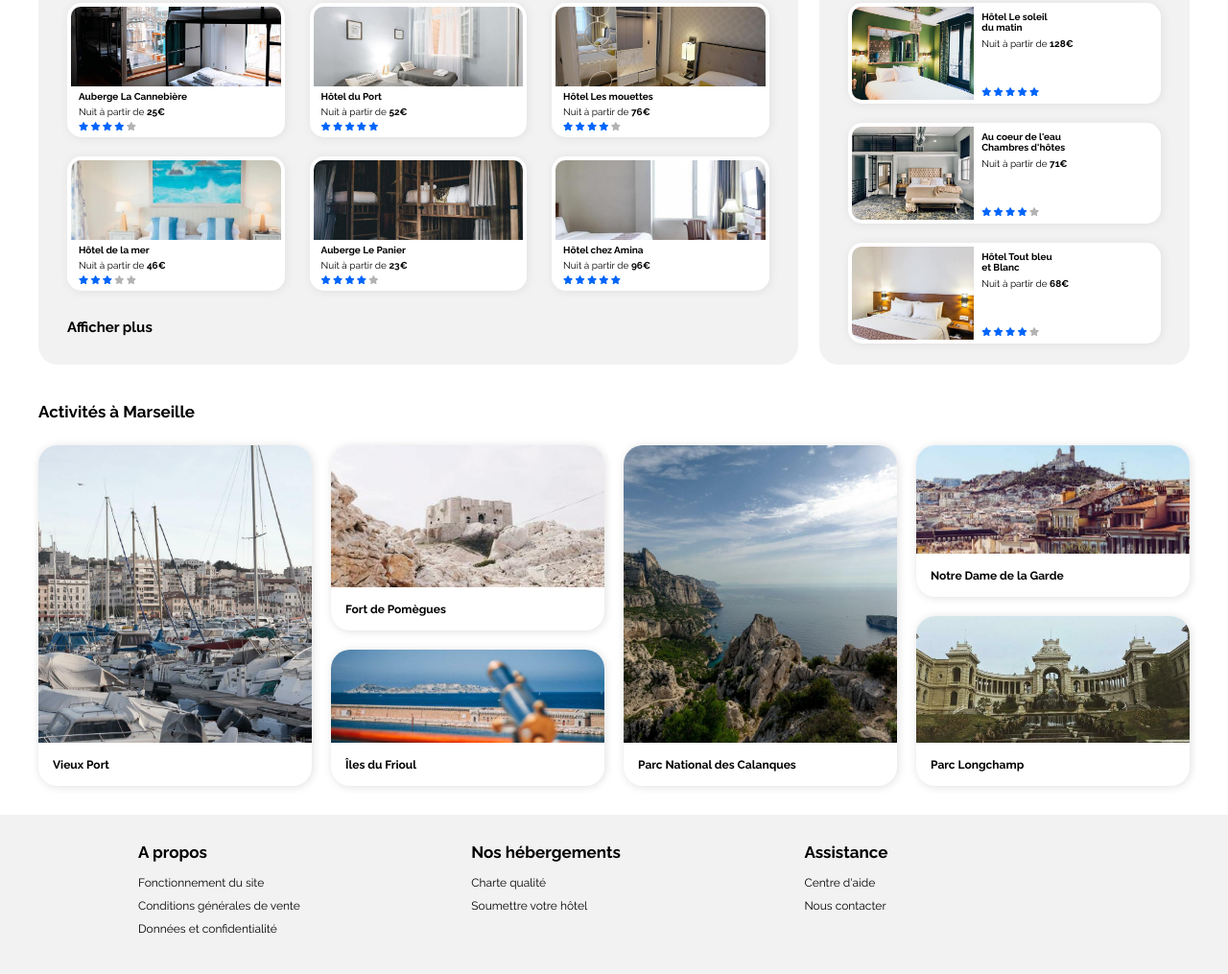
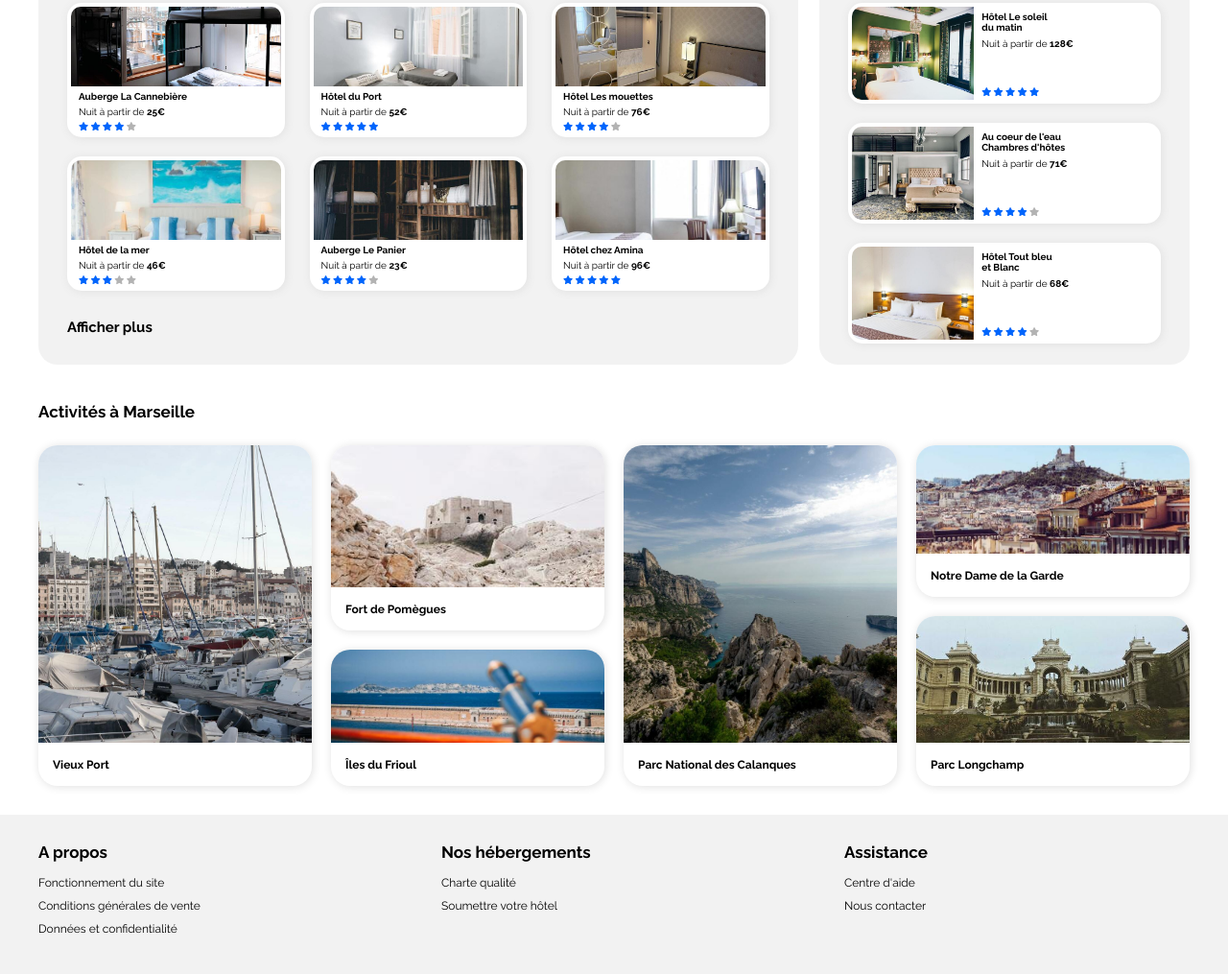
Before and after one commit to 4Sitam4/Booki-OpenClassrooms-fini, a plain HTML site: page index.html in a window 1280 px wide. Shown: the part 381-1396 px from the top of the page at 96% size. Drawn offline with nearby package versions, Linux system fonts and the light colour scheme.

Commit message:
Alignement du logo booki + colonnes du footer
Alignement du logo booki + colonnes du footer

```diff
--- a/css/style.css
+++ b/css/style.css
@@ -392,13 +392,26 @@ body {
 
 /* PARTIE FOOTER DESKTOP */
 .footer-panels {
-  max-width: 992px;
+  max-width: 1200px;
   margin: auto;
   display: flex;
   margin-top: 30px;
   padding: 30px 0;
   justify-content: space-between;
 }
+
+/* Pour pouvoir aligner la colonne de gauche à gauche,
+et celle de droite à droite */
+
+/* #footer-panel-1{
+  text-align: start;
+}
+#footer-panel-2{
+  text-align: center;
+}
+#footer-panel-3{
+  text-align: end;
+} */
 
 .footer-panel {
   width: 30%;
--- a/index.html
+++ b/index.html
@@ -16,7 +16,7 @@
 
     <body>
         <header id="header">
-            <a href="#"><img src="images/logo/Booki@3x.png" class="header-logo" alt="Booki_logo" /></a>
+            <a href="#"><img src="images/logo/Booki.png" class="header-logo" alt="Booki_logo" /></a>
             <nav class="header-nav">
                 <ul class="header-nav-list">
                     <li class="header-nav-list-page">
@@ -322,18 +322,18 @@
         </main>
         <footer id="footer">
             <div class="footer-panels">
-            <div class="footer-panel">
+            <div class="footer-panel" id="footer-panel-1">
                 <h2 class="footer-panel__title">A propos</h2>
                 <a href="#" class="footer-panel__link">Fonctionnement du site</a>
                 <a href="#" class="footer-panel__link">Conditions générales de vente</a>
                 <a href="#" class="footer-panel__link">Données et confidentialité</a>
             </div>
-            <div class="footer-panel">
+            <div class="footer-panel"id="footer-panel-2">
                 <h2 class="footer-panel__title">Nos hébergements</h2>
                 <a href="#" class="footer-panel__link">Charte qualité</a>
                 <a href="#" class="footer-panel__link">Soumettre votre hôtel</a>
             </div>
-            <div class="footer-panel">
+            <div class="footer-panel"id="footer-panel-3">
                 <h2 class="footer-panel__title">Assistance</h2>
                 <a href="#" class="footer-panel__link">Centre d'aide</a>
                 <a href="#" class="footer-panel__link">Nous contacter</a>
```
